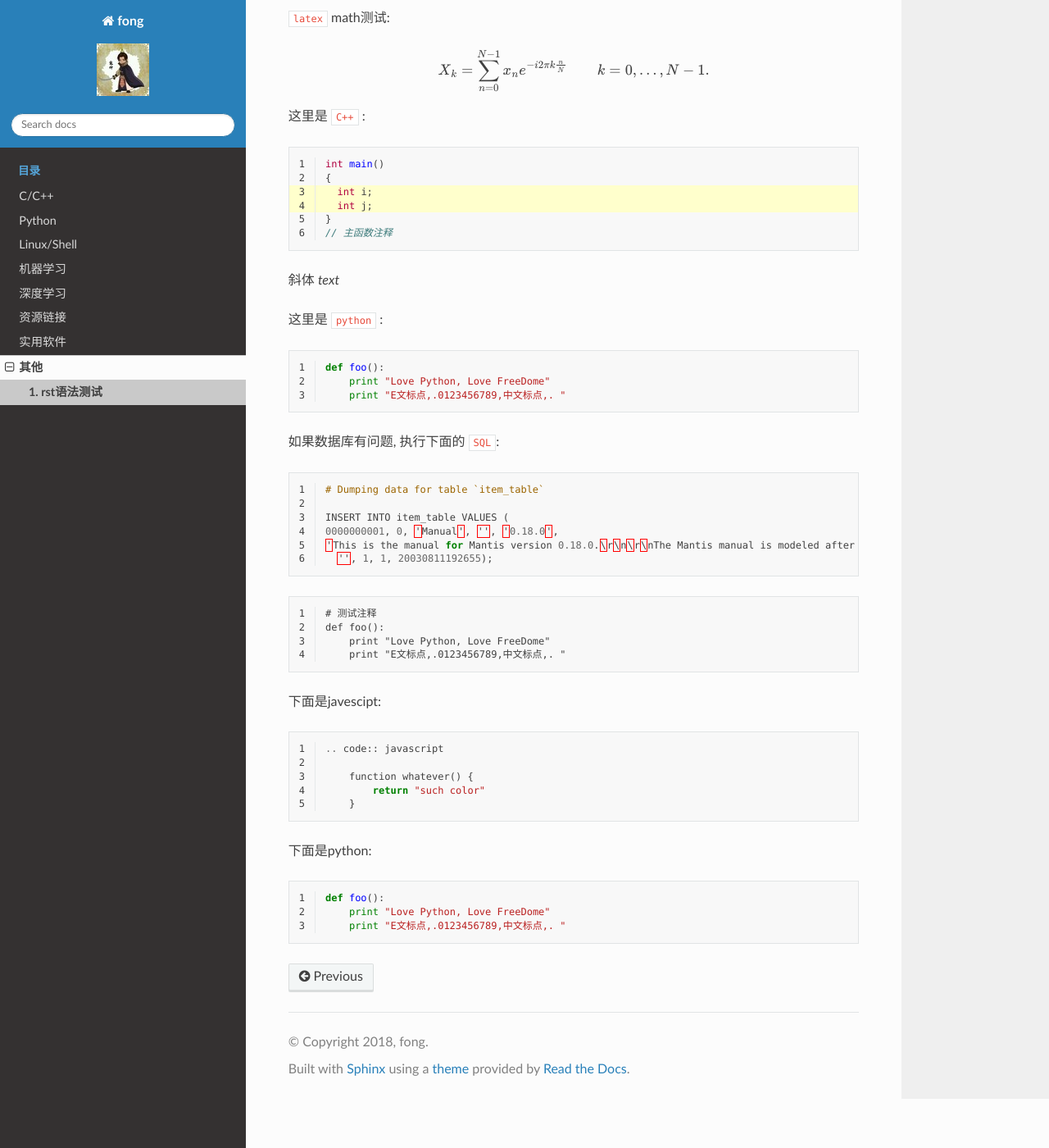
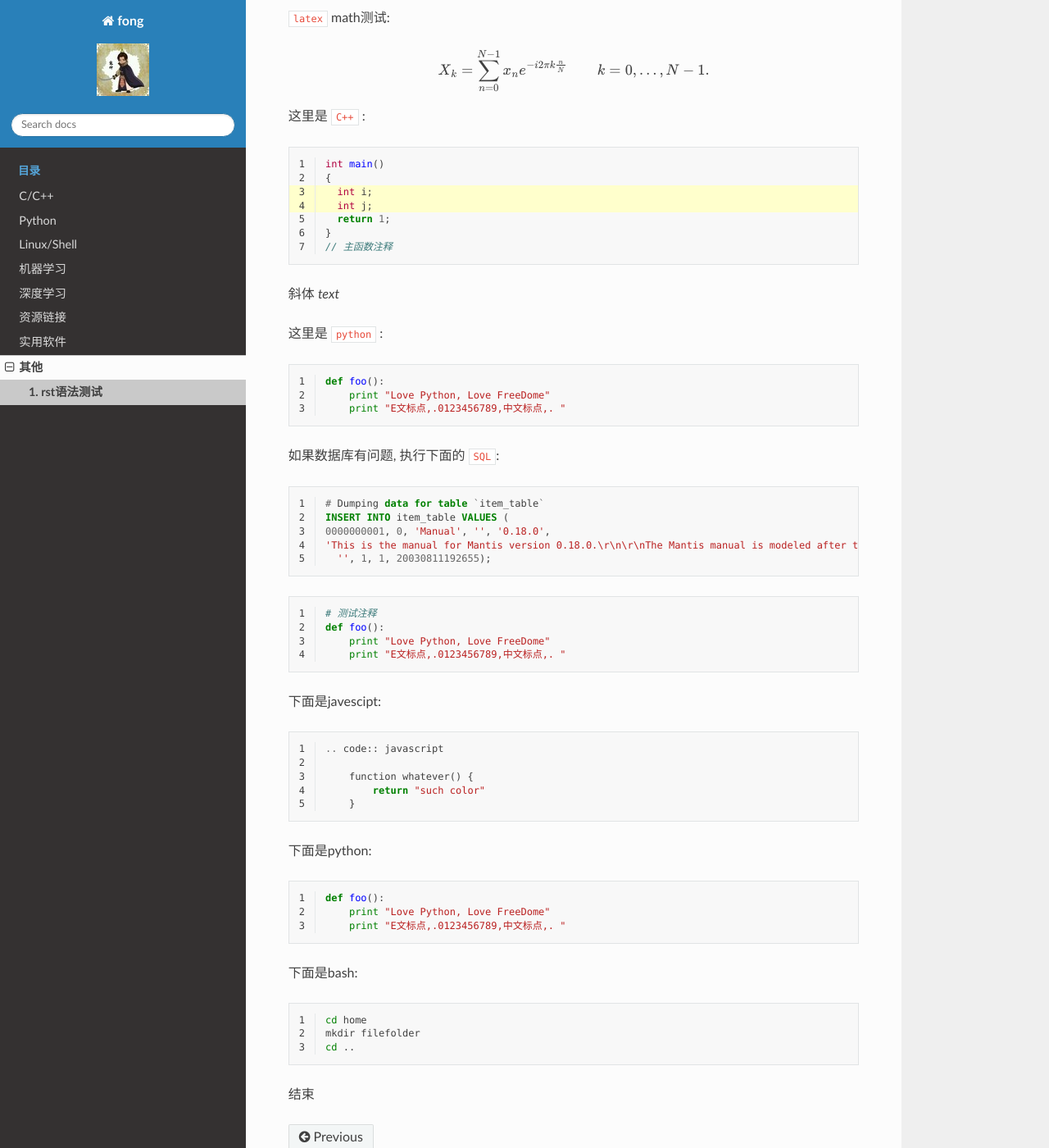
Before and after one commit to fongyk/wiki, a Sphinx documentation site: the page built from source/else/01_test_code.rst, in a window 1280 px wide and 1400 px high, scrolled down 958 px. Shown: the whole window at 82% size. Built offline with Sphinx 7.4.7 and the Read the Docs theme 2.0.0, drawn with Linux system fonts in a browser that asks for light colours.

Commit message:
update test

```diff
--- a/source/else/01_test_code.rst
+++ b/source/else/01_test_code.rst
@@ -56,6 +56,7 @@ command
   {
     int i;
     int j;
+    return 1;
   }
   // 主函数注释
 
@@ -69,10 +70,11 @@ command
         print "Love Python, Love FreeDome"
         print "E文标点,.0123456789,中文标点,. "
 
-如果数据库有问题, 执行下面的 ``SQL``::
+如果数据库有问题, 执行下面的 ``SQL``:
+
+.. code-block:: sql
 
    # Dumping data for table `item_table`
-
    INSERT INTO item_table VALUES (
    0000000001, 0, 'Manual', '', '0.18.0',
    'This is the manual for Mantis version 0.18.0.\r\n\r\nThe Mantis manual is modeled after the [url=http://www.php.net/manual/en/]PHP Manual[/url]. It is authored via the \\"manual\\" module in Mantis CVS.  You can always view/download the latest version of this manual from [url=http://mantisbt.sourceforge.net/manual/]here[/url].',
@@ -81,7 +83,7 @@ command
 .. highlight:: python
     :linenothreshold: 1
 
-.. code-block:: guess
+.. code-block:: python
     :linenos:
 
     # 测试注释
@@ -102,3 +104,13 @@ command
   def foo():
       print "Love Python, Love FreeDome"
       print "E文标点,.0123456789,中文标点,. "
+
+下面是bash:
+
+.. code-block:: bash
+
+    cd home
+    mkdir filefolder
+    cd ..
+
+结束
```
Also changed, not shown: 6 other files.
